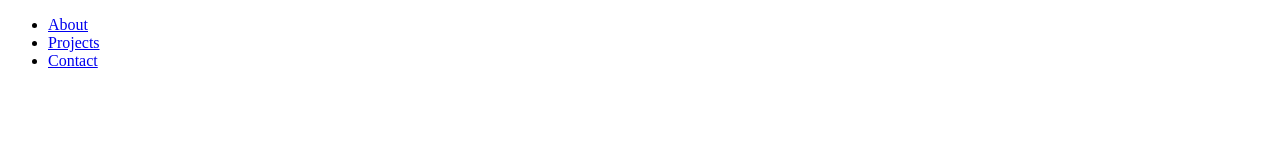
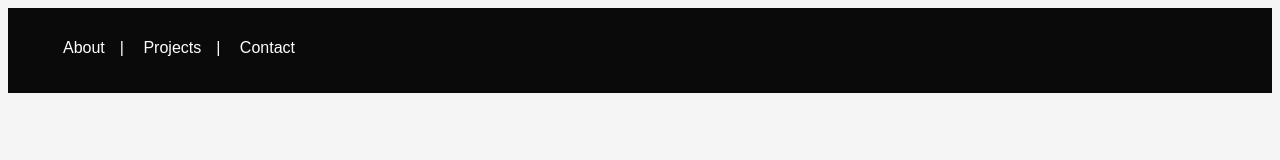
Before and after one commit to loui59f1/mygitexercise, a plain HTML site: page index.html in a window 1280 px wide. Drawn offline with Linux system fonts and the light colour scheme.

Commit message:
Add styling to menu

```diff
--- a/index.html
+++ b/index.html
@@ -3,6 +3,7 @@
 <head>
     <meta charset="UTF-8">
     <meta name="viewport" content="width=device-width, initial-scale=1.0">
+    <link rel="stylesheet" href="style.css">
     <title>Document</title>
 </head>
 <body>
--- a/style.css
+++ b/style.css
@@ -0,0 +1,31 @@
+body {
+  background: #f5f5f5;
+  font-family: sans-serif;
+}
+
+header {
+  background: #0a0a0a;
+  color: #fff;
+  padding: 15px;
+  height: 55px;
+}
+
+header li {
+  display: inline-block;
+}
+
+header li:after {
+  content: "|";
+  margin-left: 15px;
+  margin-right: 15px;
+}
+
+header li:last-child::after {
+  content: none;
+}
+
+header a {
+  color: #fff;
+  text-decoration: none;
+  font-family: sans-serif;
+}
```
